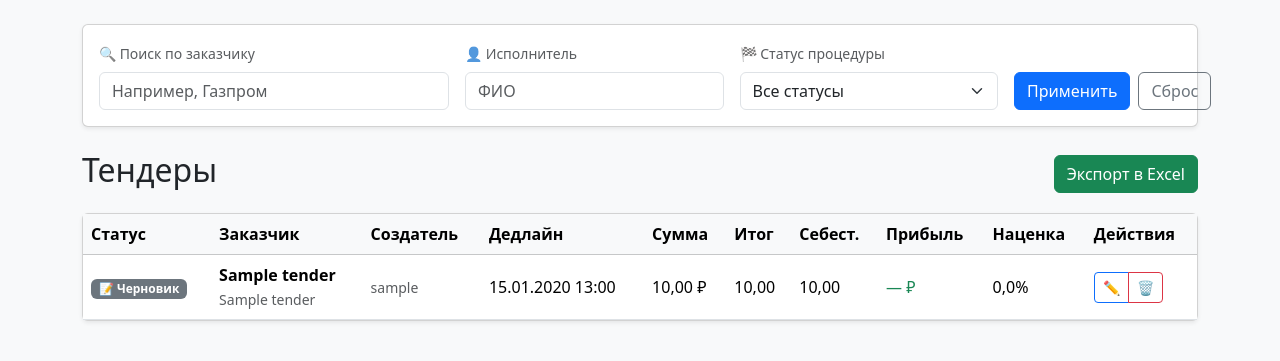
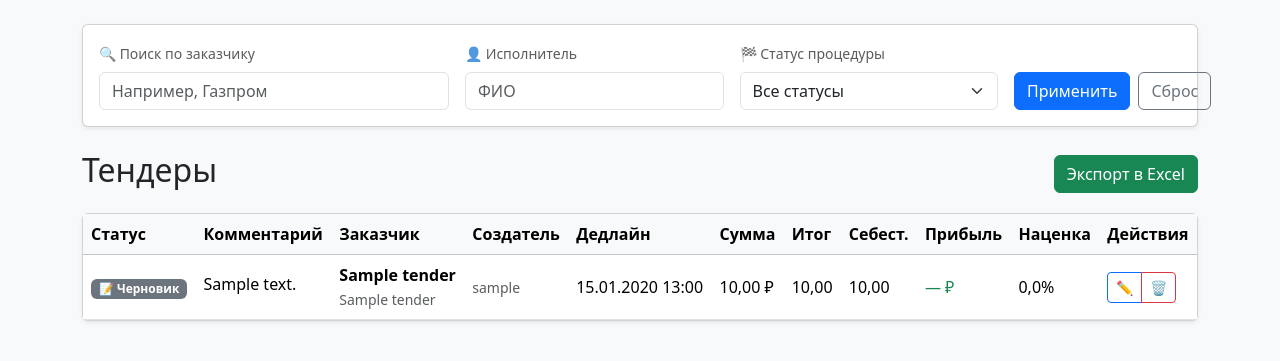
Before and after one commit to LozhnikovViktor/SRM-2, a Django app: page / in a window 1280 px wide. Shown: the part 76-437 px from the top of the page. Run offline with Django 5.2, Linux system fonts and the light colour scheme; a user stored in the database is signed in; tables that the repository leaves empty hold one stand-in row (values such as "Sample post"); parts of the project's set-up code (start-up, migrations or seed data) failed here and were passed over.

Commit message:
добавил колонку комментарий

```diff
--- a/SRM/SRM/templates/tenders/tender_list.html
+++ b/SRM/SRM/templates/tenders/tender_list.html
@@ -49,6 +49,7 @@
       <thead class="table-light">
         <tr>
           <th>Статус</th>  <!-- ➕ Новая колонка -->
+          <th>Комментарий</th>
           <th>Заказчик</th>
           <th>Создатель</th>
           <th>Дедлайн</th>
@@ -61,13 +62,24 @@
         </tr>
       </thead>
       <tbody>
-        {% for tender in tenders %}  <!-- 🔹 Открыли цикл -->
+  {% for tender in tenders %}
   <tr>
-          <!-- ➕ Колонка статуса с цветом -->
+    <!-- Колонка статуса с цветом -->
     <td>
       <span class="badge bg-{% if tender.status == 'draft' %}secondary{% elif tender.status == 'submitted' %}info{% elif tender.status == 'won' %}success{% elif tender.status == 'lost' %}danger{% else %}secondary{% endif %}">
         {{ tender.get_status_display }}
       </span>
+    </td>
+
+    <!-- ➕ КОЛОНКА КОММЕНТАРИЯ (добавили) -->
+    <td>
+      {% if tender.comment %}
+        <span class="text-truncate d-inline-block" style="max-width: 200px;" title="{{ tender.comment }}">
+          {{ tender.comment }}
+        </span>
+      {% else %}
+        <span class="text-muted">—</span>
+      {% endif %}
     </td>
 
     <td>
@@ -99,8 +111,8 @@
     </td>
   </tr>
   {% empty %}
-        <tr><td colspan="10" class="text-center text-muted py-4">Тендеров пока нет</td></tr>
-        {% endfor %}  <!-- 🔹 ✅ ЗАКРЫЛИ цикл ЗДЕСЬ -->
+  <tr><td colspan="11" class="text-center text-muted py-4">Тендеров пока нет</td></tr>  <!-- ← изменили с 10 на 11 -->
+  {% endfor %}
 </tbody>
     </table>
   </div>
--- a/SRM/SRM/tenders/models.py
+++ b/SRM/SRM/tenders/models.py
@@ -22,7 +22,11 @@ class Tender(models.Model):
     initial_amount = models.DecimalField(
         max_digits=12, decimal_places=2, verbose_name="Начальная сумма контракта (₽)"
     )
-    deadline = models.DateTimeField(verbose_name="Дата окончания подачи заявок")
+    deadline = models.DateTimeField(
+    verbose_name="Дата окончания подачи заявок",
+    null=True,      # ← добавили: разрешаем NULL в базе данных
+    blank=True      # ← добавили: разрешаем пустое значение в формах
+)
     executor_name = models.CharField(max_length=255, verbose_name="ФИО исполнителя")
     procedure_url = models.URLField(verbose_name="Ссылка на процедуру")
 
@@ -43,6 +47,12 @@ class Tender(models.Model):
         default=TenderStatus.DRAFT,
         verbose_name='Статус'
     )
+    comment = models.TextField(
+        'Комментарий',
+        blank=True,
+        null=True,
+        help_text='Дополнительная информация по тендеру'
+    )
 
     def get_status_badge_class(self):
         colors = {
@@ -58,6 +68,8 @@ class Tender(models.Model):
         verbose_name = "Тендер"
         verbose_name_plural = "Тендеры"
         ordering = ["-deadline"]
+        pass
+
 
     def clean(self):
         super().clean()
--- a/SRM/SRM/tenders/utils.py
+++ b/SRM/SRM/tenders/utils.py
@@ -28,7 +28,7 @@ def export_tenders_to_excel(tenders_qs):
         headers = [
             'ID', 'Заказчик', 'Исполнитель', 'Начальная сумма',
             'Дедлайн', 'Статус', 'Победитель', 'Финальная сумма',
-            'Затраты', 'Прибыль'
+            'Затраты', 'Прибыль', 'Комментарий'
         ]
 
         for col, header in enumerate(headers):
@@ -48,6 +48,7 @@ def export_tenders_to_excel(tenders_qs):
             worksheet.write(row, 7, float(tender.final_amount) if tender.final_amount else 0, money_format)
             worksheet.write(row, 8, float(tender.cost) if tender.cost else 0, money_format)
             worksheet.write(row, 9, profit, money_format if profit else cell_format)
+            worksheet.write(row, 10, tender.comment or '', cell_format)  # ← добавили
 
         # Автоширина колонок
         worksheet.set_column(0, 0, 5)
@@ -56,6 +57,7 @@ def export_tenders_to_excel(tenders_qs):
         worksheet.set_column(4, 4, 12)
         worksheet.set_column(5, 5, 12)
         worksheet.set_column(6, 9, 15)
+        worksheet.set_column(10, 10, 30)  # ← добавили (ширина для комментария)
 
     output.seek(0)
     return output
--- a/SRM/SRM/tenders/views.py
+++ b/SRM/SRM/tenders/views.py
@@ -51,7 +51,7 @@ class TenderCreateView(LoginRequiredMixin, CreateView):
     model = Tender
     fields = [
         'customer_name', 'initial_amount', 'deadline', 'status', 'executor_name', 'procedure_url',
-        'winner', 'final_amount', 'cost'
+        'winner', 'final_amount', 'cost', 'comment'
     ]
     template_name = 'tenders/tender_form.html'
     success_url = reverse_lazy('tenders:list')
@@ -69,7 +69,7 @@ class TenderUpdateView(LoginRequiredMixin, UpdateView):
     model = Tender
     fields = [
         'customer_name', 'initial_amount', 'deadline', 'status', 'executor_name', 'procedure_url',
-        'winner', 'final_amount', 'cost'
+        'winner', 'final_amount', 'cost', 'comment'
     ]
     template_name = 'tenders/tender_form.html'
     success_url = reverse_lazy('tenders:list')
```
Also changed, not shown: SRM/SRM/tenders/migrations/0004_tender_comment_alter_tender_deadline.py (added). Lines whose indentation alone changed are shown as unchanged.
